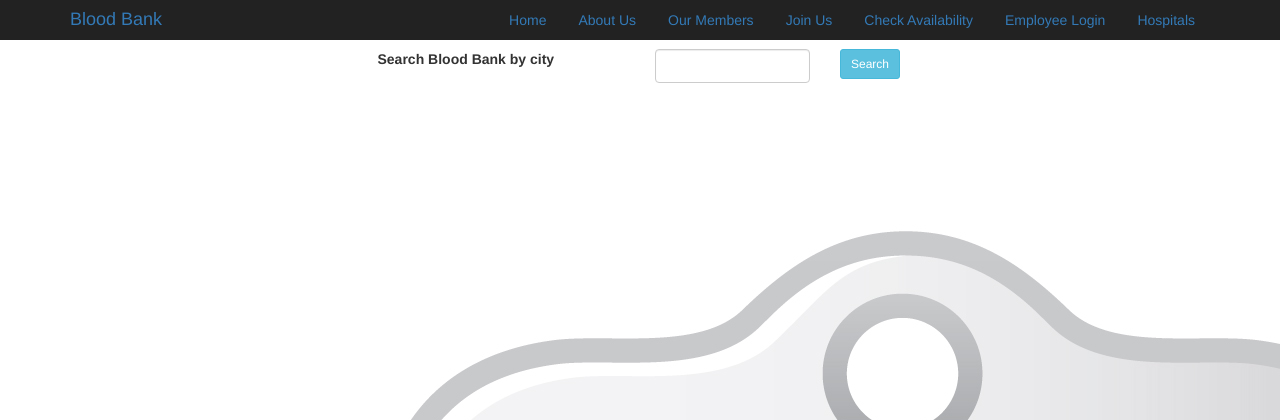
After one commit to KaranRohra/blood-donation-project-clg, a PHP site: page /BDManagement/users/blood_bank.php in a window 1280 px wide. The commit adds this page. Shown: the top 420 px of the page. Run offline with PHP 8.4, Linux system fonts and the light colour scheme; some web fonts are replaced.

Commit message:
blood_bank added in users

```diff
--- /dev/null
+++ b/users/blood_bank.php
@@ -0,0 +1,31 @@
+<?php
+$title = "Home";
+include 'layout/_header.php';
+
+include 'layout/_top_nav.php';
+?>
+<div class="container">
+    <div class="row">
+        <div class="col-md-3"></div>
+        <div class="col-md-6">
+            <div class="form-group col-md-12">
+
+                <form class="form-horizontal" method="post" action="blood_bank.php">
+                    <div class="form-group">
+                        <label class="col-sm-6">Search Blood Bank by city </label>
+                        <div class="col-sm-4">
+                            <input type="text" name="city" value="" required="true" class="form-control"/>
+                        </div>
+                        <div class="col-sm-2">
+
+                            <button class="btn btn-info btn-sm" name="searchByCityBtn" >Search</button>
+                        </div>
+                    </div>
+
+                </form>
+            </div>
+        </div>
+        <div class="col-md-3"></div>
+    </div>
+</div>
+<?php include 'layout/_footer.php'; ?>
--- a/users/layout/navbar.php
+++ b/users/layout/navbar.php
@@ -39,8 +39,13 @@
                         </li>
 
                         <li class="">
+                            <a href="blood_bank.php">Blood Banks</a>
+                        </li>
+
+                        <li class="">
                             <a href="../index.php">User Login</a>
                         </li>
+
           </ul>
         </div><!--/.nav-collapse -->
       </div>
```
